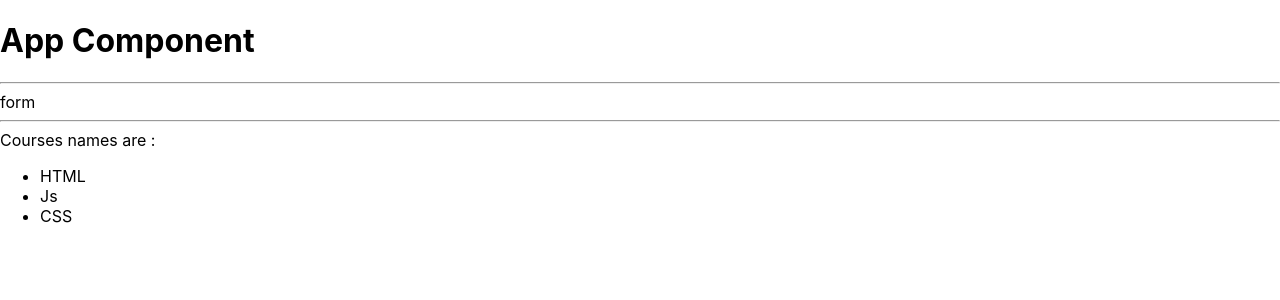
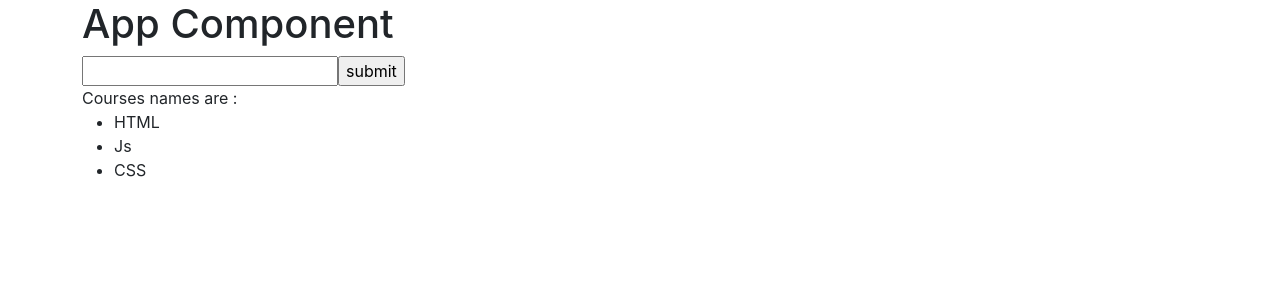
Before and after one commit to IbrahiemElsaber/courser-list, a React (Create React App) app: page / in a window 1280 px wide. Shown: the top 300 px of the page. Built offline with nearby package versions, Linux system fonts and the light colour scheme.

Commit message:
setupd addCourse and updateCourse handlers functions

```diff
--- a/public/index.html
+++ b/public/index.html
@@ -1,14 +1,12 @@
 <!DOCTYPE html>
 <html lang="en">
+
 <head>
   <meta charset="utf-8" />
   <link rel="icon" href="%PUBLIC_URL%/favicon.ico" />
   <meta name="viewport" content="width=device-width, initial-scale=1" />
   <meta name="theme-color" content="#000000" />
-    <meta
-      name="description"
-      content="Web site created using create-react-app"
-    />
+  <meta name="description" content="Web site created using create-react-app" />
   <link rel="apple-touch-icon" href="%PUBLIC_URL%/logo192.png" />
   <!--
       manifest.json provides metadata used when your web app is installed on a
@@ -24,8 +22,12 @@
       work correctly both with client-side routing and a non-root public URL.
       Learn how to configure a non-root public URL by running `npm run build`.
     -->
+  <link href="https://cdn.jsdelivr.net/npm/bootstrap@5.0.0-beta1/dist/css/bootstrap.min.css" rel="stylesheet"
+    integrity="sha384-giJF6kkoqNQ00vy+HMDP7azOuL0xtbfIcaT9wjKHr8RbDVddVHyTfAAsrekwKmP1" crossorigin="anonymous">
+
   <title>React App</title>
 </head>
+
 <body>
   <noscript>You need to enable JavaScript to run this app.</noscript>
   <div id="root"></div>
@@ -39,5 +41,16 @@
       To begin the development, run `npm start` or `yarn start`.
       To create a production bundle, use `npm run build` or `yarn build`.
     -->
+  <script src="https://cdn.jsdelivr.net/npm/bootstrap@5.0.0-beta1/dist/js/bootstrap.bundle.min.js"
+    integrity="sha384-ygbV9kiqUc6oa4msXn9868pTtWMgiQaeYH7/t7LECLbyPA2x65Kgf80OJFdroafW"
+    crossorigin="anonymous"></script>
+  <script src="https://cdn.jsdelivr.net/npm/@popperjs/core@2.5.4/dist/umd/popper.min.js"
+    integrity="sha384-q2kxQ16AaE6UbzuKqyBE9/u/KzioAlnx2maXQHiDX9d4/zp8Ok3f+M7DPm+Ib6IU"
+    crossorigin="anonymous"></script>
+  <script src="https://cdn.jsdelivr.net/npm/bootstrap@5.0.0-beta1/dist/js/bootstrap.min.js"
+    integrity="sha384-pQQkAEnwaBkjpqZ8RU1fF1AKtTcHJwFl3pblpTlHXybJjHpMYo79HY3hIi4NKxyj"
+    crossorigin="anonymous"></script>
+
 </body>
+
 </html>
--- a/src/App.css
+++ b/src/App.css
@@ -1,38 +1,3 @@
-.App {
-  text-align: center;
+hr{
+  width:fit-content;
 }
-
-.App-logo {
-  height: 40vmin;
-  pointer-events: none;
-}
-
-@media (prefers-reduced-motion: no-preference) {
-  .App-logo {
-    animation: App-logo-spin infinite 20s linear;
-  }
-}
-
-.App-header {
-  background-color: #282c34;
-  min-height: 100vh;
-  display: flex;
-  flex-direction: column;
-  align-items: center;
-  justify-content: center;
-  font-size: calc(10px + 2vmin);
-  color: white;
-}
-
-.App-link {
-  color: #61dafb;
-}
-
-@keyframes App-logo-spin {
-  from {
-    transform: rotate(0deg);
-  }
-  to {
-    transform: rotate(360deg);
-  }
-}
--- a/src/App.js
+++ b/src/App.js
@@ -1,25 +1,37 @@
 // import React from "react";
 import React, { Component } from "react";
+// import "./App.css";
 import CourseForm from "./components/course.form.component";
 import CourseList from "./components/course.list.component";
 
 class App extends Component {
 	state = {
 		courses: [{ courseName: "HTML" }, { courseName: "Js" }, { courseName: "CSS" }],
+		current: "",
 	};
 
+	handleCourseUpdate = e => {
+		// console.log("input course =  ", e.target.value);
+		this.setState({
+			current: e.target.value,
+		});
+	};
+	handleAddCourse = e => {
+		e.preventDefault();
+		console.log(` current: ${this.state.current}`);
+		// alert(this.state.current);
+	};
 	render() {
 		const { courses } = this.state;
 		const coursesList = courses.map((course, index) => {
-			console.log(`course: ${course.courseName}`);
+			// console.log(`course: ${course.courseName}`);
 			return <CourseList key={Math.random() * 5} courseDetails={course} />;
 		});
 		return (
-			<div className='App'>
+			<div className='container'>
 				<h1>App Component</h1>
-				<hr />
-				<CourseForm />
-				<hr />
+
+				<CourseForm updateCourse={this.handleCourseUpdate} submitCourseValue={this.handleAddCourse} />
 
 				<div>
 					Courses names are : <ul>{coursesList}</ul>
--- a/src/components/course.form.component.js
+++ b/src/components/course.form.component.js
@@ -1,6 +1,11 @@
 import React from "react";
 
-const CourseForm = () => {
-	return <div>form</div>;
+const CourseForm = props => {
+	return (
+		<form onSubmit={props.submitCourseValue}>
+			<input type='text' onChange={props.updateCourse} />
+			<input type='submit' value='submit' />
+		</form>
+	);
 };
 export default CourseForm;
```
Also changed, not shown: 1 other file (tests, documents, lock files or other folders). Lines whose indentation alone changed are shown as unchanged.
